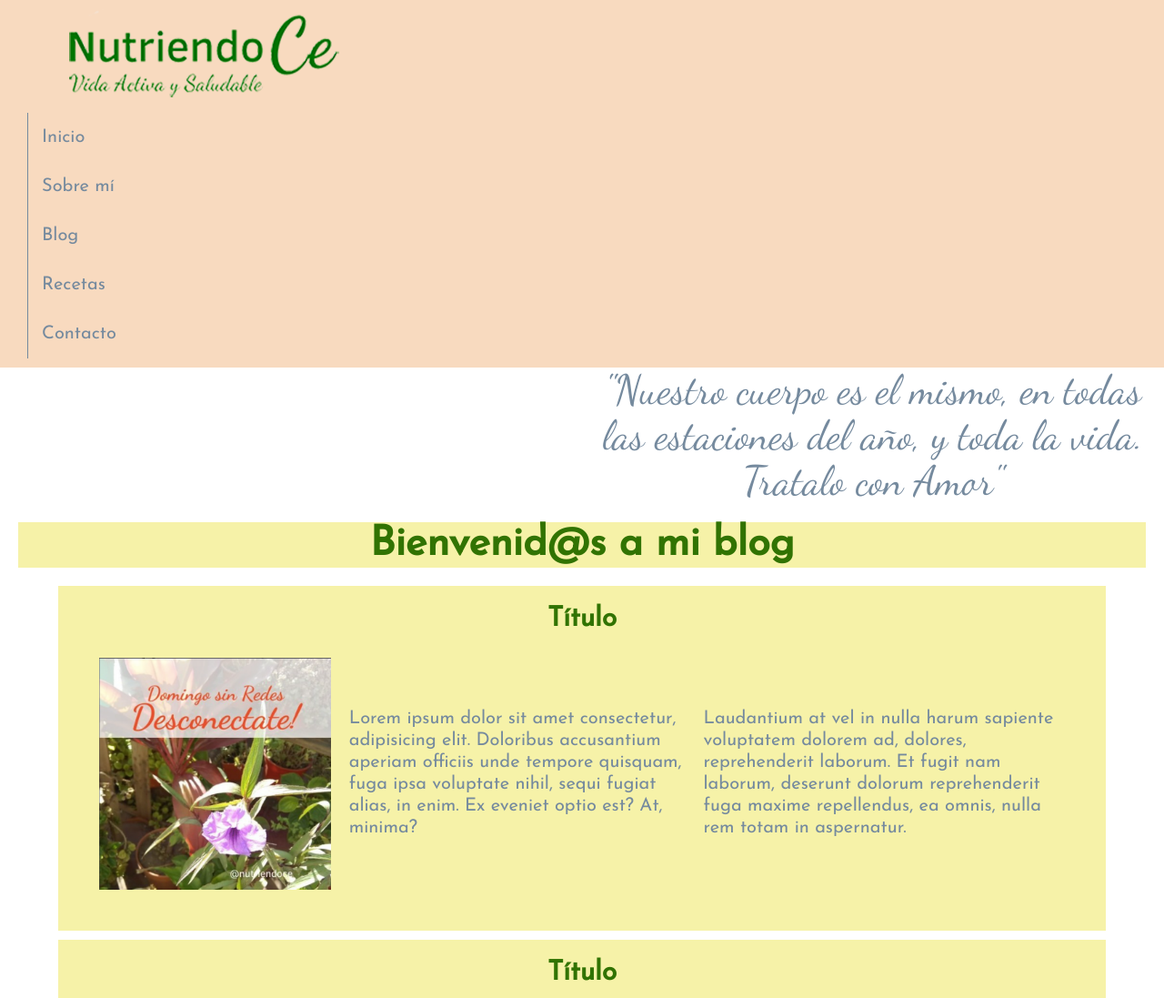
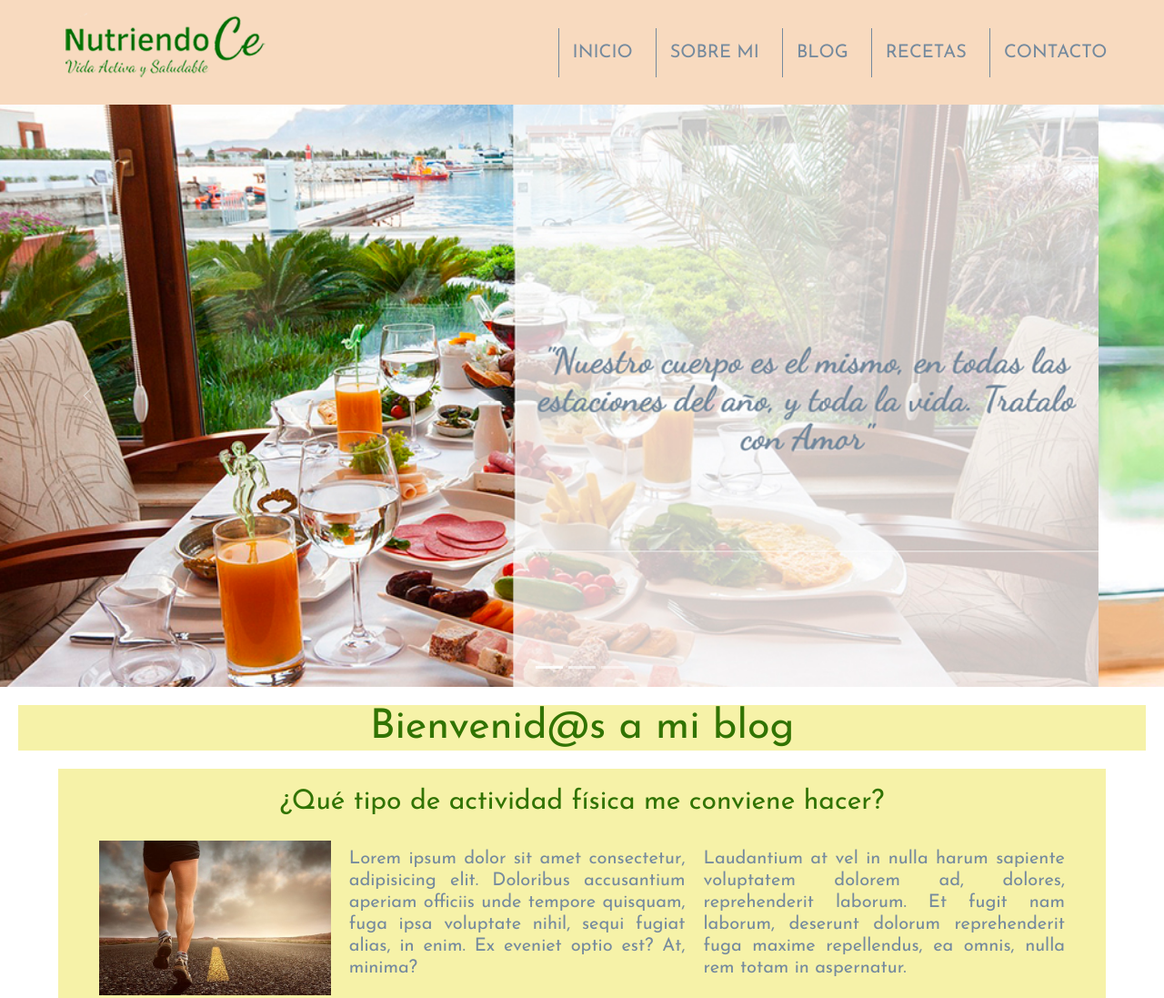
Before and after one commit to NaiaraLN/nutricion-nunez, a plain HTML site: page pages/blog.html in a window 1280 px wide. Shown: the top 1097 px of the page at 91% size. Drawn offline with nearby package versions, Linux system fonts and the light colour scheme.

Commit message:
modifico blog.html y los media

```diff
--- a/css/style.css
+++ b/css/style.css
@@ -229,7 +229,7 @@ a{
 /* MAIN DE BLOG */
 
 .blog section article div p{
-    text-align: left;
+    text-align: justify;
 }
 
 .div__titulo{
@@ -247,14 +247,14 @@ a{
 }
 
 .blog__titulo--xxl{
-    font-size: 4.5rem;
-    line-height: 5rem;
+    font-size: 3rem;
+    line-height: 3.5rem;
     text-align: center;
 }
 
 .blog__titulo--xl{
-    font-size: 3rem;
-    line-height: 3.4rem;
+    font-size: 2.5rem;
+    line-height: 3rem;
     text-align: center;
 }
 
@@ -290,14 +290,14 @@ a{
 }
 
 .recetas__titulo--xxl{
-    font-size: 4.5rem;
-    line-height: 5rem;
+    font-size: 3rem;
+    line-height: 3.5rem;
     text-align: center;
 }
 
 .recetas__titulo--xl{
-    font-size: 3rem;
-    line-height: 3.4rem;
+    font-size: 2.5rem;
+    line-height: 3rem;
     text-align: center;
 }
 
@@ -512,6 +512,19 @@ fieldset{
     .contactoText{
         font-size: 2rem;
     }
+
+    /* BLOG TITULOS */
+    .blog__titulo--xxl{
+        font-size: 4.5rem;
+        line-height: 5rem;
+    }
+    .blog__titulo--xl{
+        font-size: 3rem;
+        line-height: 3.4rem;
+    }
+
+    /* RECETAS TITULOS */
+
 }
 
 
--- a/pages/blog.html
+++ b/pages/blog.html
@@ -4,35 +4,79 @@
     <meta charset="UTF-8">
     <meta name="viewport" content="width=device-width, initial-scale=1.0">
     <meta http-equiv="X-UA-Compatible" content="ie=edge">
+
+    <!-- ESTILOS DE BOOTSTRAP -->
+    <link href="https://cdn.jsdelivr.net/npm/bootstrap@5.0.2/dist/css/bootstrap.min.css" rel="stylesheet" integrity="sha384-EVSTQN3/azprG1Anm3QDgpJLIm9Nao0Yz1ztcQTwFspd3yD65VohhpuuCOmLASjC" crossorigin="anonymous">
+
+    <!-- MI HOJA DE ESTILOS -->
+    <link rel="stylesheet" href="../css/style.css">
+
     <title>NutriendoCe Vida activa y saludable</title>
-    <link rel="stylesheet" href="../css/style.css">
 </head>
 <body>
 
 <div class="contenedor">
     <!-- INICIA NAV -->
 
-    <nav id="nav" class="nav">
-        <a href="../index.html">
-            <img src="../img/logo.png" alt="Logo de NutriendoCe">
-        </a>
-        <ul>
-            <li><a href="../index.html">Inicio</a></li>
-            <li><a href="sobre-mi.html">Sobre mí</a></li>
-            <li><a href="blog.html">Blog</a></li>
-            <li><a href="recetas.html">Recetas</a></li>
-            <li><a href="contacto.html">Contacto</a></li>
-        </ul>
-    </nav>
+    <nav class="navbar navbar-expand-lg navbar-light position-sticky nav">
+            <div class="container-fluid">
+                <a class="navbar-brand " href="../index.html"><img src="../img/logo.png" alt="Logo de Nutriendoce" class="navImg"></a>
+                <button class="navbar-toggler" type="button" data-bs-toggle="collapse" data-bs-target="#navbarNav" aria-controls="navbarNav" aria-expanded="false" aria-label="Toggle navigation">
+                    <span class="navbar-toggler-icon"></span>
+                </button>
+                <div class="collapse navbar-collapse" id="navbarNav">
+                    <ul class="navbar-nav ms-auto">
+                        <li class="nav-item">
+                            <a class=" active" aria-current="page" href="../index.html">INICIO</a>
+                        </li>
+                        <li class="nav-item">
+                            <a href="sobre-mi.html">SOBRE MI</a>
+                        </li>
+                        <li class="nav-item">
+                            <a href="blog.html">BLOG</a>
+                        </li>
+                        <li class="nav-item">
+                            <a href="recetas.html">RECETAS</a>
+                        </li>
+                        <li class="nav-item">
+                            <a href="contacto.html">CONTACTO</a>
+                        </li>
+                    </ul>
+                </div>
+            </div>
+        </nav>
 
     <!-- TERMINA NAV -->
 
     <!-- INICIA HEADER -->
 
-        <header id="header" class="encabezado">
-            <div class="encabezado__box--white">
-            <p>"Nuestro cuerpo es el mismo, en todas las estaciones del año, y toda la vida. Tratalo con Amor"</p>
-            </div>
+    <header class="header">
+            <div id="carouselExampleIndicators" class="carousel slide" data-bs-ride="carousel">
+                <div class="carousel-indicators">
+                    <button type="button" data-bs-target="#carouselExampleIndicators" data-bs-slide-to="0" class="active" aria-current="true" aria-label="Slide 1"></button>
+                    <button type="button" data-bs-target="#carouselExampleIndicators" data-bs-slide-to="1" aria-label="Slide 2"></button>
+                    <button type="button" data-bs-target="#carouselExampleIndicators" data-bs-slide-to="2" aria-label="Slide 3"></button>
+                </div>
+                <div class="carousel-inner">
+                    <div class="carousel-item active">
+                        <img src="../img/header.jpg" class="d-block w-100" alt="Desayuno Saludable">
+                    </div>
+                    <div class="carousel-item">
+                        <img src="../img/header2.jpg" class="d-block w-100" alt="Verduras en la mesa">
+                    </div>
+                    <div class="carousel-item">
+                        <img src="../img/header3.jpg" class="d-block w-100" alt="Jugos">
+                    </div>
+                    </div>
+                    <button class="carousel-control-prev" type="button" data-bs-target="#carouselExampleIndicators" data-bs-slide="prev">
+                        <span class="carousel-control-prev-icon" aria-hidden="true"></span>
+                        <span class="visually-hidden">Previous</span>
+                    </button>
+                    <button class="carousel-control-next" type="button" data-bs-target="#carouselExampleIndicators" data-bs-slide="next">
+                        <span class="carousel-control-next-icon" aria-hidden="true"></span>
+                        <span class="visually-hidden">Next</span>
+                    </button>
+                </div>
         </header>
 
     <!-- TERMINA HEADER -->
@@ -45,27 +89,27 @@
                 <h1 class="blog__titulo--xxl">Bienvenid@s a mi blog</h1>
             </div>
             <article class="blog__articulo">
-                <h2 class="blog__titulo--xl">Título</h2>
+                <h2 class="blog__titulo--xl">¿Qué tipo de actividad física me conviene hacer?</h2>
                 <div class="div__blog">
                     <div class="blog__img--center">
-                        <img src="../img/publicación.png" alt="Publicación de instagram" class="blog__img--md">
+                        <img src="../img/correr.jpg" alt="Corredor" class="blog__img--md">
                     </div>
                     <p>Lorem ipsum dolor sit amet consectetur, adipisicing elit. Doloribus accusantium aperiam officiis unde tempore quisquam, fuga ipsa voluptate nihil, sequi fugiat alias, in enim. Ex eveniet optio est? At, minima?</p>
                     <p>Laudantium at vel in nulla harum sapiente voluptatem dolorem ad, dolores, reprehenderit laborum. Et fugit nam laborum, deserunt dolorum reprehenderit fuga maxime repellendus, ea omnis, nulla rem totam in aspernatur.</p>
                 </div>
             </article>
             <article class="blog__articulo">
-                <h2 class="blog__titulo--xl">Título</h2>
+                <h2 class="blog__titulo--xl">Domingo sin redes</h2>
                 <div class="div__blog">
                     <div class="blog__img--center">
-                        <img src="../img/correr.jpg" alt="Corredor" class="blog__img--md">
+                        <img src="../img/publicación.png" alt="Publicación de instagram" class="blog__img--md">
                     </div>
                     <p>Lorem ipsum dolor sit amet, consectetur adipisicing elit. Quam atque magnam omnis? Tenetur mollitia deleniti eius nihil harum similique. Ipsum veniam quisquam nobis id sint laborum, assumenda delectus hic vel!</p>
                     <p>Dolores corporis ipsam at, minima molestiae perferendis dolorum. Quae incidunt asperiores assumenda doloribus ipsa! In voluptatem atque facilis eveniet, error laboriosam? Veniam velit, sapiente laudantium a corrupti laboriosam culpa. Atque.</p>
                 </div>
             </article>
             <article class="blog__articulo">
-                <h2 class="blog__titulo--xl">Título</h2>
+                <h2 class="blog__titulo--xl">MEJORES METAS, MEJORES RESULTADOS</h2>
                 <div class="div__blog">
                     <div class="blog__img--center">
                         <img src="../img/yoga.jpg" alt="Chica haciendo yoga" class="blog__img--md">
@@ -80,20 +124,6 @@
 
     <!-- TERMINA MAIN -->
 
-    <!-- INICIA ASIDE -->
-
-    <aside id="aside" class="aside">
-            <h3 class="aside__titulo--sm">Links de interés</h3>
-            <div class="aside__img--center">
-                <a href="https://www.linkedin.com/mwlite/in/celeste-chambeaud-licenciada-en-nutrici%C3%B3n-629a03a3" target="_blank">
-                    <img src="../img/linkedin.png" alt="icono de linkedin" class="aside__img--sm">
-                </a>
-            </div>
-            <blockquote>Lorem ipsum, dolor sit amet consectetur adipisicing elit. Voluptas, et ad?</blockquote>
-            <blockquote>Lorem ipsum, dolor sit amet consectetur adipisicing elit. Voluptas, et ad?</blockquote>
-        </aside>
-
-    <!-- TERMINA ASIDE -->
 
     <!-- INICIA FOOTER -->
     <footer id="footer"  class="pie">
@@ -116,6 +146,12 @@
         </footer>
 
     <!-- TERMINA FOOTER -->
+
 </div>
+
+    <!-- JS DE BOOTSTRAP -->
+
+    <script src="https://cdn.jsdelivr.net/npm/bootstrap@5.0.2/dist/js/bootstrap.bundle.min.js" integrity="sha384-MrcW6ZMFYlzcLA8Nl+NtUVF0sA7MsXsP1UyJoMp4YLEuNSfAP+JcXn/tWtIaxVXM" crossorigin="anonymous"></script>
+
 </body>
 </html>
```
